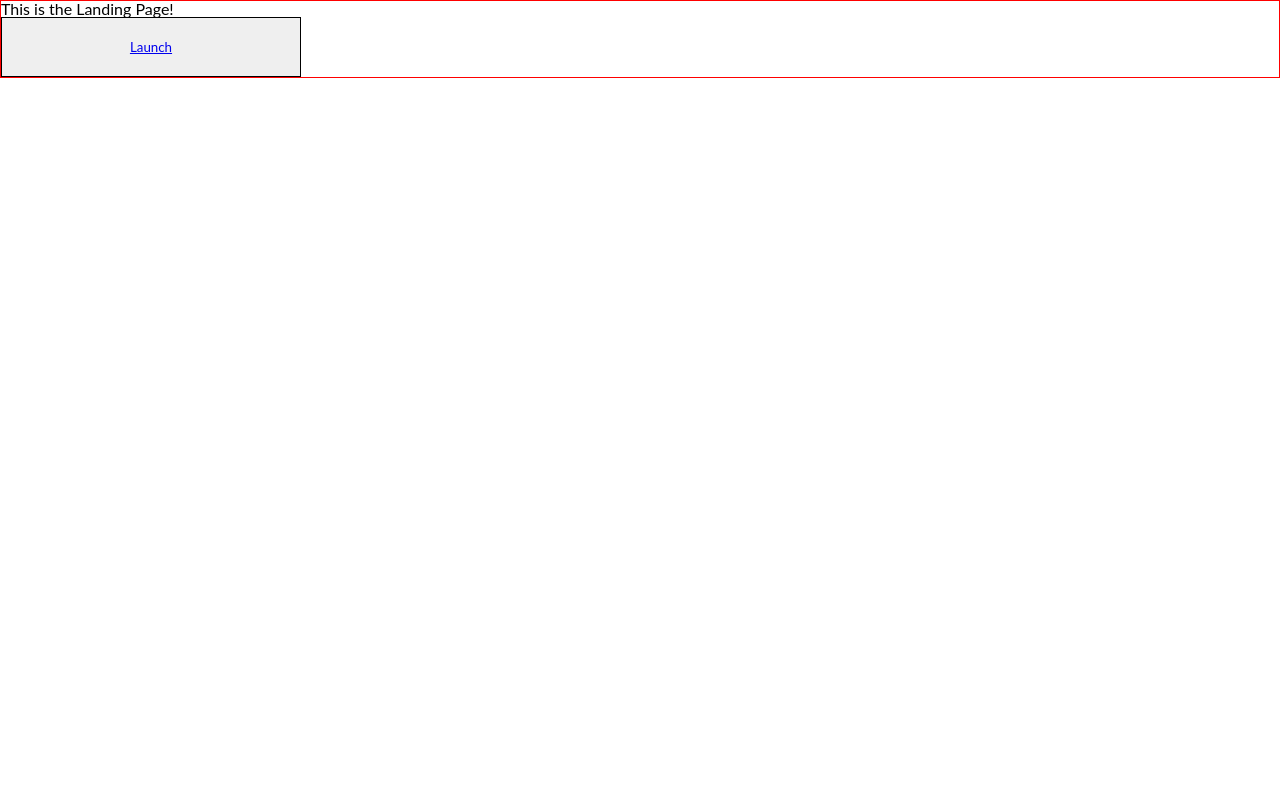
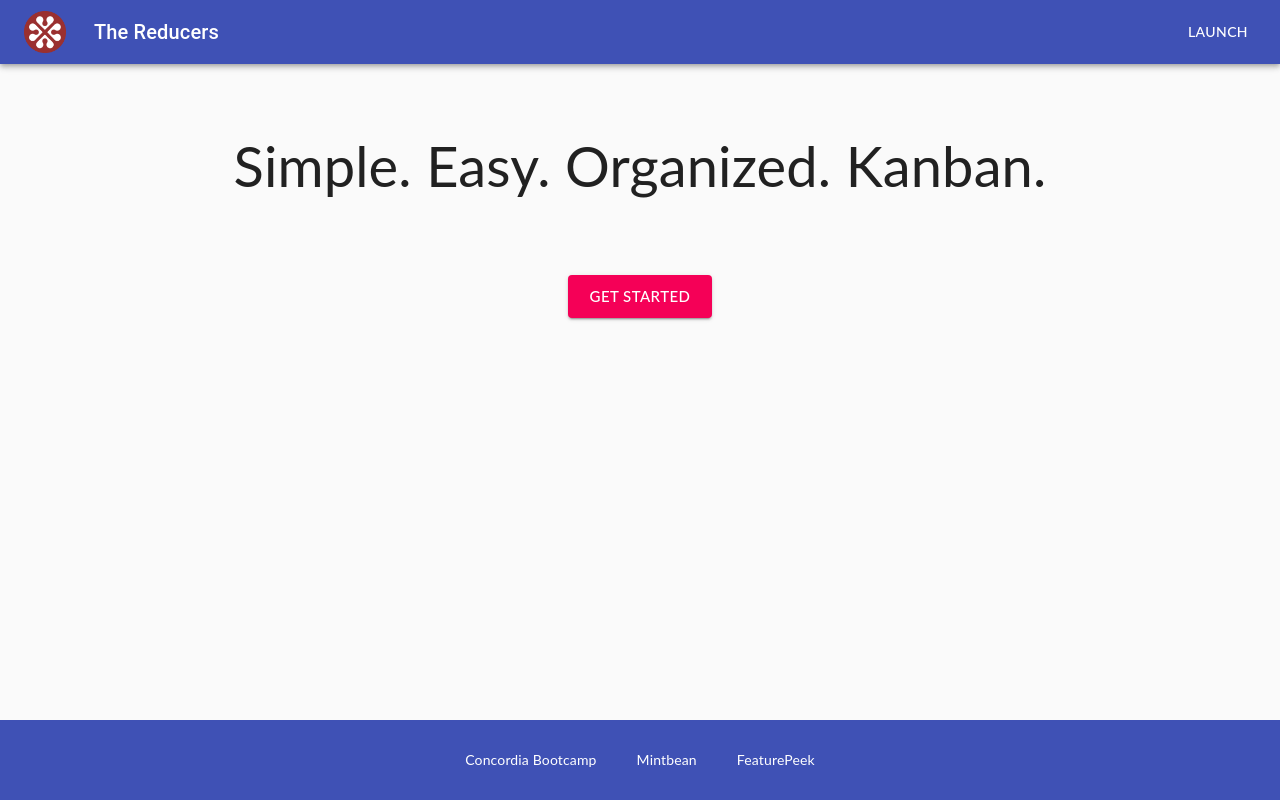
Before and after one commit to garorueda99/cb-kanban-mintbean, a React (Create React App) app: page / in a window 1280 px wide. Built offline with nearby package versions, Linux system fonts and the light colour scheme.

Commit message:
rendered landing page

```diff
--- a/package.json
+++ b/package.json
@@ -3,6 +3,7 @@
   "version": "0.1.0",
   "private": true,
   "dependencies": {
+    "@material-ui/core": "^4.11.0",
     "@testing-library/jest-dom": "^4.2.4",
     "@testing-library/react": "^9.3.2",
     "@testing-library/user-event": "^7.1.2",
--- a/src/App.js
+++ b/src/App.js
@@ -4,7 +4,7 @@ import { BrowserRouter as Router, Switch, Route } from "react-router-dom";
 // ### IMPORT COMPONENTS ###
 import GlobalStyles from "./components/GlobalStyles";
 import Board from "./components/Board";
-import LandingPage from "./components/LandingPage/LandingPage";
+import LandingPage from "./components/LandingPage";
 
 function App() {
   return (
--- /dev/null
+++ b/src/Components/LandingPage/Footer.js
@@ -0,0 +1,59 @@
+import React from "react";
+import styled from "styled-components";
+
+const Footer = () => {
+  return (
+    <Wrapper>
+      <List>
+        <li>
+          <Link target="_blank" href="https://concordiabootcamps.ca/">
+            Concordia Bootcamp
+          </Link>
+        </li>
+        <li>
+          <Link target="_blank" href="https://www.mintbean.io/">
+            Mintbean
+          </Link>
+        </li>
+        <li>
+          <Link target="_blank" href="https://featurepeek.com/">
+            FeaturePeek
+          </Link>
+        </li>
+      </List>
+    </Wrapper>
+  );
+};
+
+const Wrapper = styled.div`
+  width: 100%;
+  /* border: 5px solid pink; */
+  display: flex;
+  position: absolute;
+  bottom: 0;
+  justify-content: center;
+  align-items: center;
+  background-color: #3f51b5;
+  height: 10vh;
+`;
+
+const List = styled.ul`
+  display: flex;
+  justify-content: space-between;
+  align-items: center;
+
+  & li {
+    padding: 0 20px;
+  }
+`;
+
+const Link = styled.a`
+  text-decoration: none;
+  color: white;
+
+  &:hover {
+    text-decoration: underline;
+  }
+`;
+
+export default Footer;
--- /dev/null
+++ b/src/Components/LandingPage/Header.js
@@ -0,0 +1,61 @@
+import React from "react";
+import styled from "styled-components";
+
+// ### MATERIAL UI IMPORTS ###
+import { makeStyles } from "@material-ui/core/styles";
+import AppBar from "@material-ui/core/AppBar";
+import Toolbar from "@material-ui/core/Toolbar";
+import Typography from "@material-ui/core/Typography";
+import Button from "@material-ui/core/Button";
+import IconButton from "@material-ui/core/IconButton";
+import Logo from "../../assets/cbLogo.png";
+
+const useStyles = makeStyles((theme) => ({
+  root: {
+    flexGrow: 1,
+  },
+  menuButton: {
+    marginRight: theme.spacing(2),
+  },
+  title: {
+    flexGrow: 1,
+  },
+}));
+
+const Header = () => {
+  const classes = useStyles();
+
+  return (
+    <div className={classes.root}>
+      <AppBar position="static">
+        <Toolbar>
+          <NavLogo src={Logo} />
+          <IconButton
+            edge="start"
+            className={classes.menuButton}
+            color="inherit"
+            aria-label="menu"
+          ></IconButton>
+          <Typography variant="h6" className={classes.title}>
+            The Reducers
+          </Typography>
+          <Button color="inherit">
+            <ButtonLink href="/board">Launch</ButtonLink>
+          </Button>
+        </Toolbar>
+      </AppBar>
+    </div>
+  );
+};
+
+const NavLogo = styled.img`
+  width: 42px;
+  height: 42px;
+`;
+
+const ButtonLink = styled.a`
+  text-decoration: none;
+  color: inherit;
+`;
+
+export default Header;
--- a/src/Components/LandingPage/LandingPage.js
+++ /dev/null
@@ -1,42 +0,0 @@
-import React from 'react';
-import styled from 'styled-components';
-
-const LandingPage = () => {
-  return (
-    <Wrapper>
-      <div>This is the Landing Page!</div>
-
-      <div>
-        <LaunchButton>
-          <a href='/board'>Launch</a>
-        </LaunchButton>
-      </div>
-    </Wrapper>
-  );
-};
-
-const Wrapper = styled.div`
-  border: 1px solid red;
-`;
-
-const UnstyledButton = styled.button`
-  display: block;
-  margin: 0;
-  padding: 0;
-  border: none;
-  background: transparent;
-  cursor: pointer;
-  text-align: left;
-
-  &:active {
-    color: inherit;
-  }
-`;
-
-const LaunchButton = styled.button`
-  width: 300px;
-  height: 60px;
-  border: 1px solid black;
-`;
-
-export default LandingPage;
--- /dev/null
+++ b/src/Components/LandingPage/MainContent.js
@@ -0,0 +1,53 @@
+import React from "react";
+import styled from "styled-components";
+
+// ### MATERIAL UI ###
+import CssBaseline from "@material-ui/core/CssBaseline";
+import Container from "@material-ui/core/Container";
+
+import { makeStyles } from "@material-ui/core/styles";
+import Button from "@material-ui/core/Button";
+
+const useStyles = makeStyles((theme) => ({
+  root: {
+    "& > *": {
+      margin: theme.spacing(1),
+    },
+  },
+}));
+
+const MainContent = () => {
+  const classes = useStyles();
+
+  return (
+    <Container maxWidth="lg">
+      <CssBaseline />
+      <Title>Simple. Easy. Organized. Kanban.</Title>
+      <LaunchContainer className={classes.root}>
+        <Button size="large" variant="contained" color="secondary">
+          <ButtonLink href="/board">Get Started</ButtonLink>
+        </Button>
+      </LaunchContainer>
+    </Container>
+  );
+};
+
+const Title = styled.h1`
+  margin: 5% 0;
+  text-align: center;
+  font-weight: 400;
+  font-size: 56px;
+`;
+
+const LaunchContainer = styled.div`
+  display: flex;
+  justify-content: center;
+  align-items: center;
+`;
+
+const ButtonLink = styled.a`
+  text-decoration: none;
+  color: inherit;
+`;
+
+export default MainContent;
--- /dev/null
+++ b/src/Components/LandingPage/index.js
@@ -0,0 +1,23 @@
+import React from "react";
+import styled from "styled-components";
+
+import Header from "./Header";
+import MainContent from "./MainContent";
+import Footer from "./Footer";
+
+const LandingPage = () => {
+  return (
+    <Wrapper>
+      <Header />
+      <MainContent />
+      <Footer />
+    </Wrapper>
+  );
+};
+
+const Wrapper = styled.div`
+  /* border: 5px solid red; */
+  min-height: 100vh;
+`;
+
+export default LandingPage;
```
Also changed, not shown: 1 other file (tests, documents, lock files or other folders).
